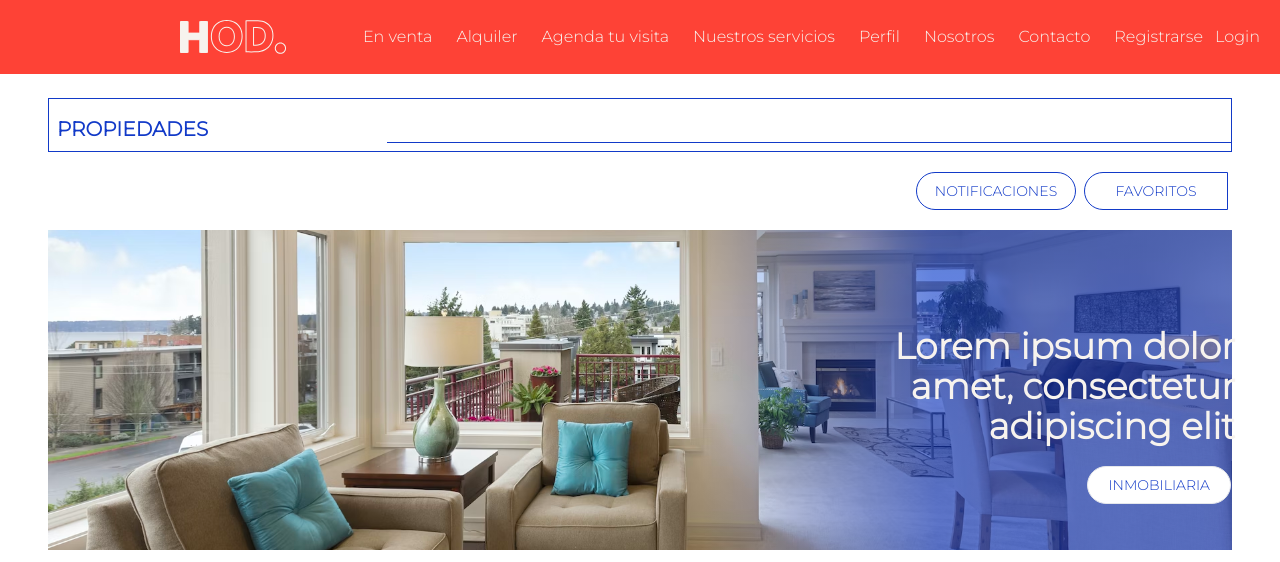
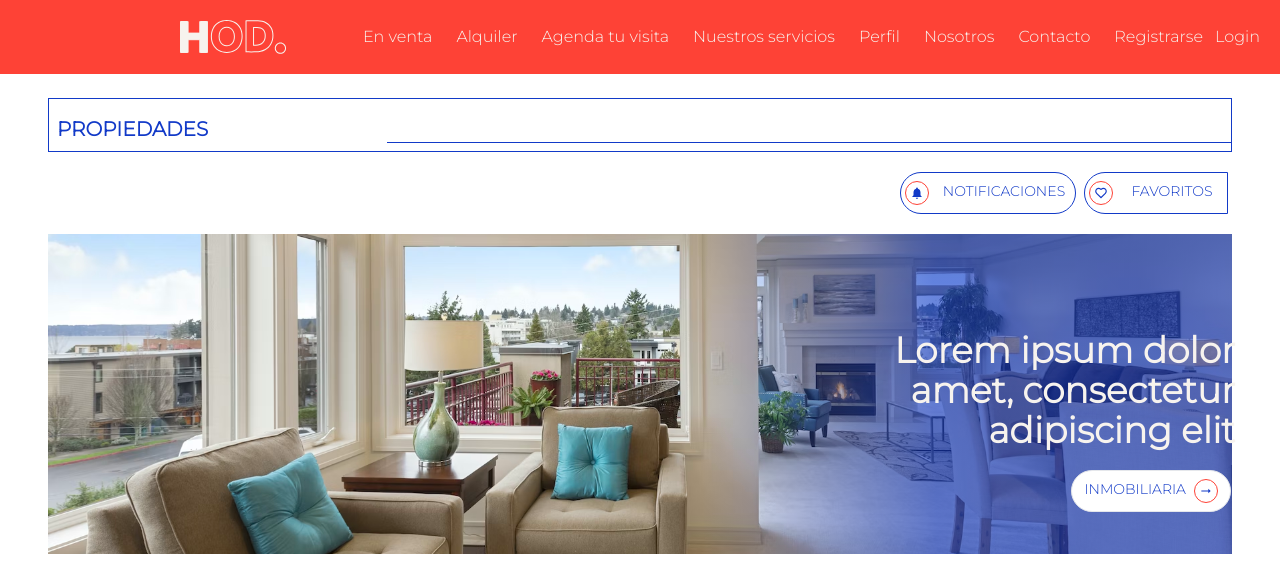
Before and after one commit to Lukaku64/HouseOfDev, a React (Vite) app in the folder front/houseOfDev/: page / in a window 1280 px wide. Shown: the top 562 px of the page. Built offline with nearby package versions, Linux system fonts and the light colour scheme; no server answers.

Commit message:
agregado de iconos de pages

```diff
--- a/front/houseOfDev/src/commons/Property.jsx
+++ b/front/houseOfDev/src/commons/Property.jsx
@@ -1,6 +1,10 @@
 import React, { useState, useEffect } from "react";
 import { Link } from "react-router-dom";
 import imgNot from "../assets/imgNoDisponible.jpg";
+import { RxRulerSquare } from "react-icons/rx";
+import { PiPhoneCallBold } from "react-icons/pi";
+import { BiBed, BiBath, BiHeart } from "react-icons/bi";
+import { SlLocationPin } from "react-icons/sl";
 
 function Property({
   property,
@@ -107,22 +111,28 @@ function Property({
                 <span className="border-rb-blue text-blue w-2/5 p-2">
                   ${property.price}
                 </span>
-                <span className="border-b-blue text-blue w-3/5 p-2">
-                  {property.address}
-                </span>
+                <div className="border-b-blue text-blue w-3/5 p-2">
+                  <SlLocationPin className="inline mr-1" />
+                  <p className="inline">{property.address}</p>
+                </div>
               </div>
               <div className="flex">
-                <span className="border-rb-blue text-blue w-1/3 p-2">
-                  {property.squareMeter}
-                </span>
-                <span className="border-rb-blue text-blue w-1/3 p-2">
-                  {property.bedroom} dorm.
-                </span>
-                <span className="border-b-blue text-blue w-1/3 p-2">
-                  {parseInt(property.bathroom) > 1
-                    ? `${property.bathroom} baños`
-                    : `${property.bathroom} baño`}
-                </span>
+                <div className="border-rb-blue text-blue w-1/3 p-2">
+                  <RxRulerSquare className="inline" />
+                  <p className="inline"> {property.squareMeter}</p>
+                </div>
+                <div className="border-rb-blue text-blue w-1/3 p-2">
+                  <BiBed className="inline mr-1" />
+                  <p className="inline">{property.bedroom} dorm.</p>
+                </div>
+                <div className="border-b-blue text-blue w-1/3 p-2">
+                  <BiBath className="inline mr-1" />
+                  <p className="inline">
+                    {parseInt(property.bathroom) > 1
+                      ? `${property.bathroom} baños`
+                      : `${property.bathroom} baño`}
+                  </p>
+                </div>
               </div>
               <p className="border-b-blue text-blue p-2">
                 {property.description}
@@ -135,10 +145,10 @@ function Property({
               className="w-8 h-8 m-1 mt-2 rounded-icons"
               onClick={() => handleAddFav(property._id)}
             >
-              f
+              <BiHeart className="color-icons ml-1.5" />
             </button>
             <button type="submit" className="w-8 h-8 m-1 mt-2 rounded-icons">
-              c
+              <PiPhoneCallBold className="color-icons ml-1.5" />
             </button>
             <Link to={`/viewProperty/${property._id}`}>
               <button
@@ -152,7 +162,7 @@ function Property({
               <button
                 type="submit"
                 className="w-20 border-blue text-blue text-sm py-2 m-1 rounded-full"
-                onClick={(event) => handleEditProperty(event, property._id)}
+                onClick={() => handleEditProperty(property._id)}
               >
                 Editar
               </button>
--- a/front/houseOfDev/src/components/Banner.jsx
+++ b/front/houseOfDev/src/components/Banner.jsx
@@ -1,5 +1,7 @@
 import React from "react";
 import { Link, useLocation } from "react-router-dom";
+import { BiHeart } from "react-icons/bi";
+import { MdNotifications, MdOutlineArrowRightAlt } from "react-icons/md";
 
 function Banner() {
   const location = useLocation();
@@ -22,14 +24,24 @@ function Banner() {
         </div>
         <div className="flex justify-end ">
           <Link to={"/notificaciones"}>
-            <button className="w-40 border-blue text-blue text-sm py-2 m-1 rounded-full">
-              NOTIFICACIONES
-            </button>
+            <div className="flex w-44 border-blue text-blue text-sm py-2 m-1 rounded-full">
+              <div className="mx-1 p-1 rounded-icons">
+                <MdNotifications />
+              </div>
+              <div className="w-full">
+                <button className="w-full">NOTIFICACIONES</button>
+              </div>
+            </div>
           </Link>
           <Link to={"/favorites"}>
-            <button className="w-36 border-favoritos text-blue text-sm py-2 m-1 rounded-full">
-              FAVORITOS
-            </button>
+            <div className="flex w-36 border-favoritos text-blue text-sm py-2 m-1 rounded-full">
+              <div className="mx-1 p-1 rounded-icons">
+                <BiHeart />
+              </div>
+              <div className="w-full">
+                <button className="w-full">FAVORITOS</button>
+              </div>
+            </div>
           </Link>
         </div>
         <div className="h-64 border-b-blue pb-100 pt-4 ">
@@ -41,9 +53,14 @@ function Banner() {
                 </h1>
                 <div className="flex justify-end mt-4">
                   <Link to={"/inmobiliaria"}>
-                    <button className="w-36 border text-blue bg-white text-sm p-2 m-1 rounded-full">
-                      INMOBILIARIA
-                    </button>
+                    <div className="flex w-40 border text-blue bg-white text-sm p-2 m-1 rounded-full">
+                      <div className="w-full">
+                        <button className="w-full">INMOBILIARIA</button>
+                      </div>
+                      <div className="mx-1 p-1 rounded-icons">
+                        <MdOutlineArrowRightAlt />
+                      </div>
+                    </div>
                   </Link>
                 </div>
               </div>
--- a/front/houseOfDev/src/pages/Login.jsx
+++ b/front/houseOfDev/src/pages/Login.jsx
@@ -5,6 +5,8 @@ import axios from "axios";
 import houseImage from "../assets/house.png";
 import ofDevImage from "../assets/ofDev.png";
 import { setUser } from "../store/user";
+import { FaRegEnvelope, FaLock } from "react-icons/fa";
+import { LiaLockSolid } from "react-icons/lia";
 
 const initalValues = {
   email: "",
@@ -68,7 +70,11 @@ function Login() {
             </div>
             <div className="bg-white p-8 rounded  w-96">
               <form onSubmit={handleSubmit}>
-                <div className="mb-4">
+                <div className="mb-4 w-full px-3 py-2 border-blue rounded-full flex">
+                  <div className="mx-1 p-1 rounded-icons">
+                    <FaRegEnvelope className="color-icons" />
+                  </div>
+                  <div className="w-full">
                     <input
                       type="email"
                       id="email"
@@ -76,11 +82,16 @@ function Login() {
                       value={values.email}
                       onChange={handleInputChange}
                       required={true}
-                    className="w-full px-3 py-2 border-blue rounded-full"
-                    placeholder="Email"
+                      className="w-full text-sm"
+                      placeholder="EMAIL"
                     />
                   </div>
-                <div className="mb-4">
+                </div>
+                <div className="mb-4 w-full px-3 py-2 border-blue rounded-full flex">
+                  <div className="mx-1 p-1 rounded-icons">
+                    <LiaLockSolid className="color-icons" />
+                  </div>
+                  <div className="w-full">
                     <input
                       type="password"
                       id="password"
@@ -88,9 +99,10 @@ function Login() {
                       value={values.password}
                       onChange={handleInputChange}
                       required={true}
-                    className="w-full px-3 py-2 border-blue rounded-full"
-                    placeholder="Password"
+                      className="w-full text-sm"
+                      placeholder="PASSWORD"
                     />
+                  </div>
                 </div>
                 <a className="text-sm text-blue" href="https://www.google.com/">
                   ¿Olvidaste tu contraseña?
--- a/front/houseOfDev/src/pages/OnBoarding.jsx
+++ b/front/houseOfDev/src/pages/OnBoarding.jsx
@@ -1,5 +1,5 @@
 import React, { useState, useEffect } from "react";
-import axios from "axios";
+import { FaSearch } from "react-icons/fa";
 
 function OnBoarding() {
   const [values, setValues] = useState({});
@@ -64,15 +64,20 @@ function OnBoarding() {
                     </label>
                   </div>
                 </div>
-                <div>
+                <div className="w-full px-3 text-sm py-2 border-blue rounded-full mb-2 flex">
+                  <div className="mx-1 p-1 rounded-icons">
+                    <FaSearch className="color-icons" />
+                  </div>
+                  <div className="w-full">
                     <input
                       type="text"
                       name="address"
                       value={values.address}
                       onChange={handleInputChange}
                       placeholder="Ubicacion"
-                    className="w-full px-3 text-sm py-2 border-blue rounded-full mb-2"
+                      className="w-full"
                     />
+                  </div>
                 </div>
                 <a
                   href="/"
@@ -83,7 +88,7 @@ function OnBoarding() {
                 <div className="flex justify-end">
                   <a
                     href={`/?state=${values.state}&address=${values.address}`}
-                    className="w-40 border-blue text-blue py-2 rounded-full"
+                    className="w-40 border-blue text-blue py-2 pl-3 rounded-full"
                   >
                     Ver Propiedades
                   </a>
--- a/front/houseOfDev/src/pages/ViewAllDates.jsx
+++ b/front/houseOfDev/src/pages/ViewAllDates.jsx
@@ -3,6 +3,7 @@ import Navbar from "../components/Navbar";
 import imgNot from "../assets/imgNoDisponible.jpg";
 import { useNavigate } from "react-router-dom";
 import axios from "axios";
+import { SlLocationPin } from "react-icons/sl";
 
 function ViewAllDates() {
   const [properties, setProperties] = useState([]);
@@ -82,9 +83,10 @@ function ViewAllDates() {
                             {e.hour}
                           </span>
                         </div>
-                        <p className="border-b-blue text-blue py-2 pl-6">
-                          {property.address}{" "}
-                        </p>
+                        <div className="border-b-blue text-blue py-2 pl-1">
+                          <SlLocationPin className="inline" />
+                          <p className="inline"> {property.address}</p>
+                        </div>
                         <div className="border-b-blue py-1 pl-6">
                           <p className="text-blue text-sm">User</p>
                           <p className="text-blue font-semibold">
```
Lines whose indentation alone changed are shown as unchanged.
